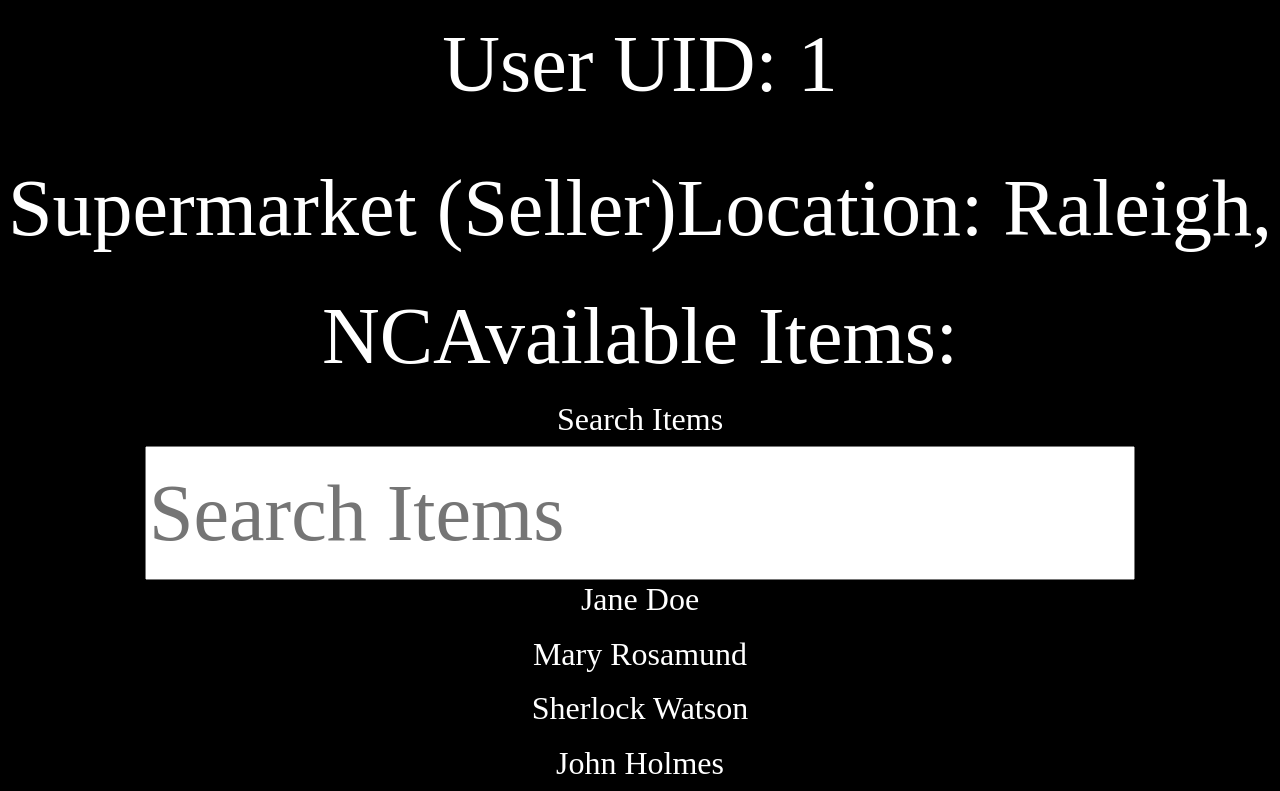
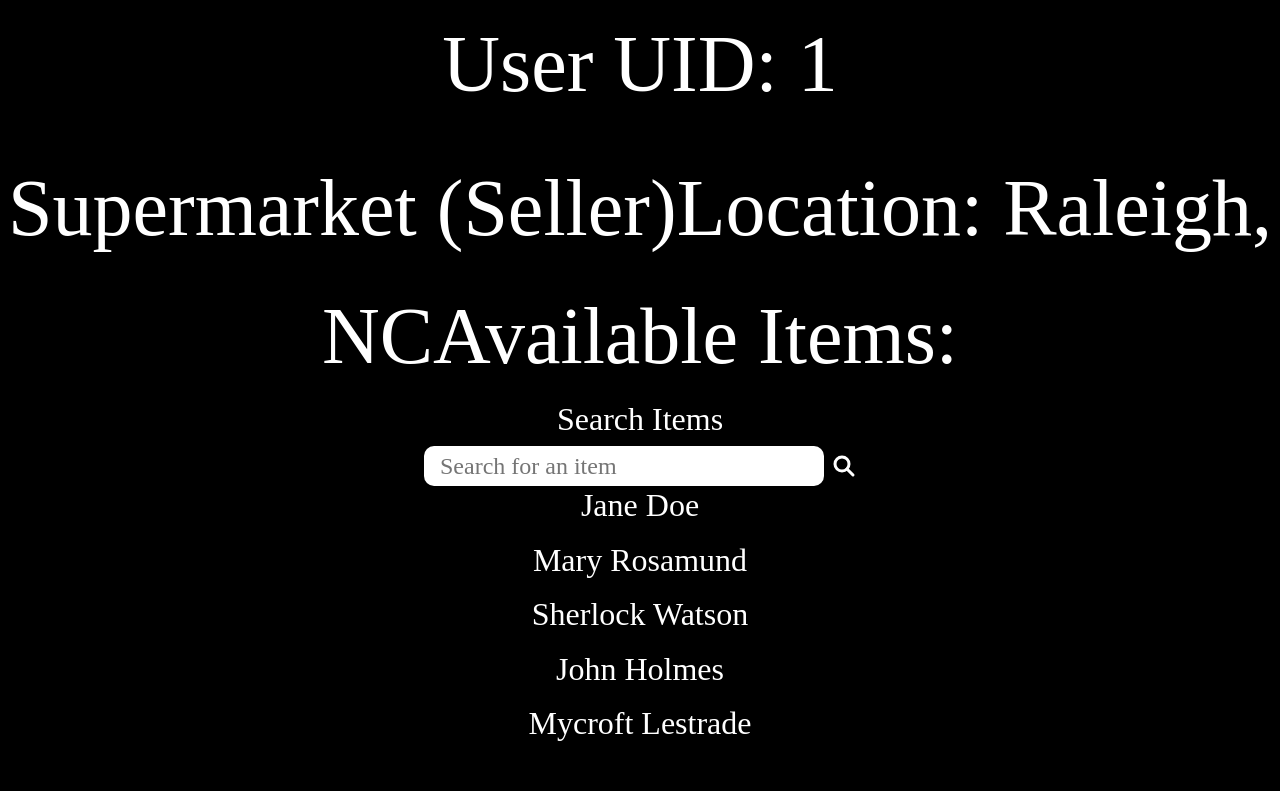
Before and after one commit to nidhicodes4045/shelfsaver, a React (Vite) app in the folder shelfsaver-frontend/: page /user/1 in a window 1280 px wide. Shown: the top 791 px of the page. Built offline with nearby package versions, Linux system fonts and the light colour scheme; a web font is replaced by a local one.

Commit message:
Add some styling to search bar in User page

```diff
--- a/shelfsaver-frontend/src/assets/styles/UserPage.css
+++ b/shelfsaver-frontend/src/assets/styles/UserPage.css
@@ -0,0 +1,19 @@
+input {
+    width: 25rem;
+    height: 2.5rem;
+    font-size: 1.5rem;
+    border-radius: 10px;
+    padding: 1rem;
+    border: none;
+}
+
+input:hover, input:active {
+    background-color: azure;
+}
+
+.pa2 section {
+    display: flex;
+    align-items: center;
+    justify-content: center;
+    gap: 0.5rem;
+}
--- a/shelfsaver-frontend/src/components/Search.jsx
+++ b/shelfsaver-frontend/src/components/Search.jsx
@@ -1,5 +1,6 @@
 import React, { useState } from 'react';
 import SearchList from './SearchList';
+import '../assets/styles/UserPage.css';
 
 function Search({ details }) {
 
@@ -36,12 +37,15 @@ function Search({ details }) {
         <h2 className="f2">Search Items</h2>
       </div>
       <div className="pa2">
+        <section>
         <input
           className="pa3 bb br3 grow b--none bg-lightest-blue ma3"
-          type = "search"
-          placeholder = "Search Items"
-          onChange = {handleChange}
+          type="search"
+          placeholder="Search for an item"
+          onChange={handleChange}
         />
+        <svg xmlns="http://www.w3.org/2000/svg" width="24" height="24" viewBox="0 0 24 24" fill="none" stroke="currentColor" strokeWidth="3" strokeLinecap="round" strokeLinejoin="round"><path stroke="none" d="M0 0h24v24H0z" fill="none" /><path d="M10 10m-7 0a7 7 0 1 0 14 0a7 7 0 1 0 -14 0" /><path d="M21 21l-6 -6" /></svg>
+        </section>
       </div>
       {searchList()}
     </section>
--- a/shelfsaver-frontend/src/components/User.jsx
+++ b/shelfsaver-frontend/src/components/User.jsx
@@ -14,7 +14,7 @@ export default function User() {
             {role}
             Location: {location}
             Available Items: {DisplayAllItems}
-			<Search details={initialDetails}/>
+		    <Search details={initialDetails}/>
 
             <p>{role}</p>
             <p>Location: {location}</p>
```
Lines whose indentation alone changed are shown as unchanged.
